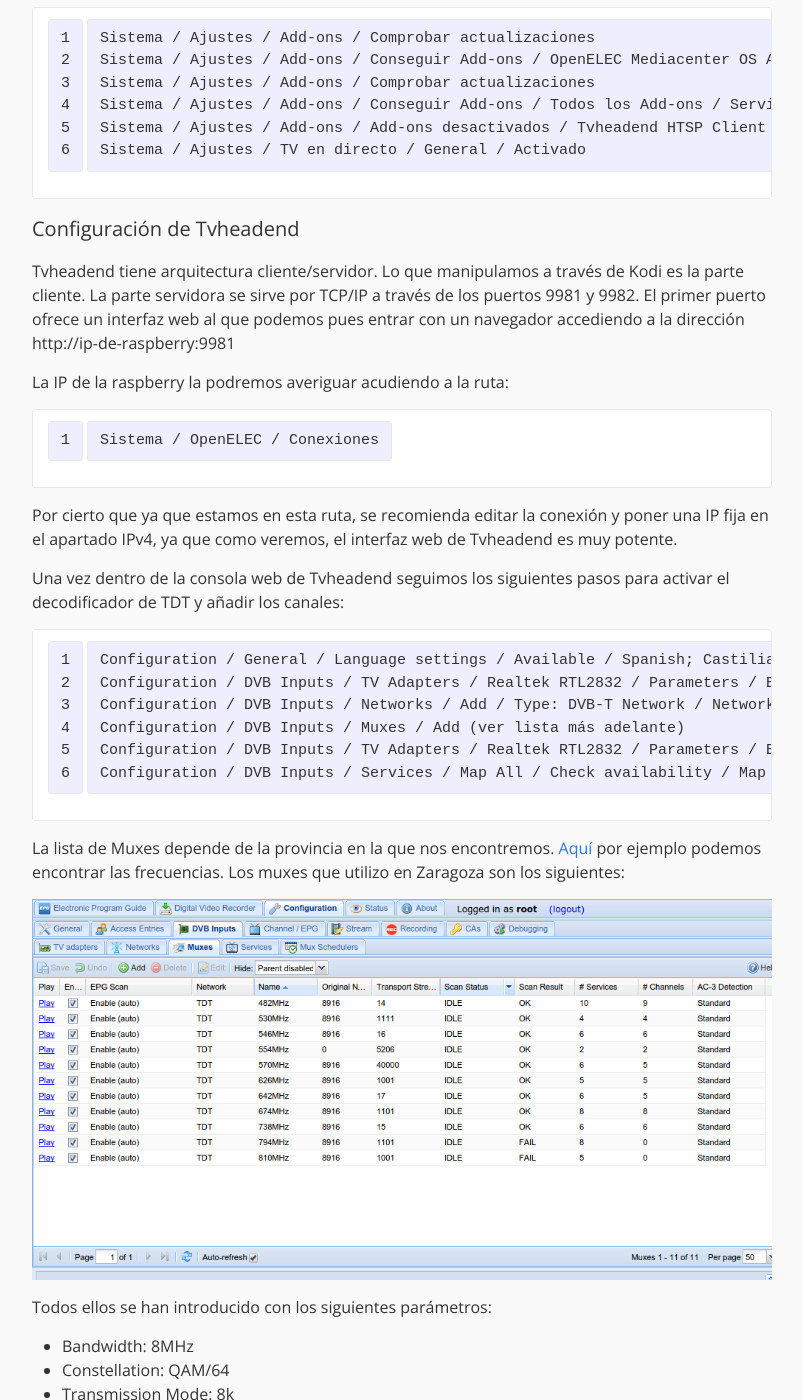
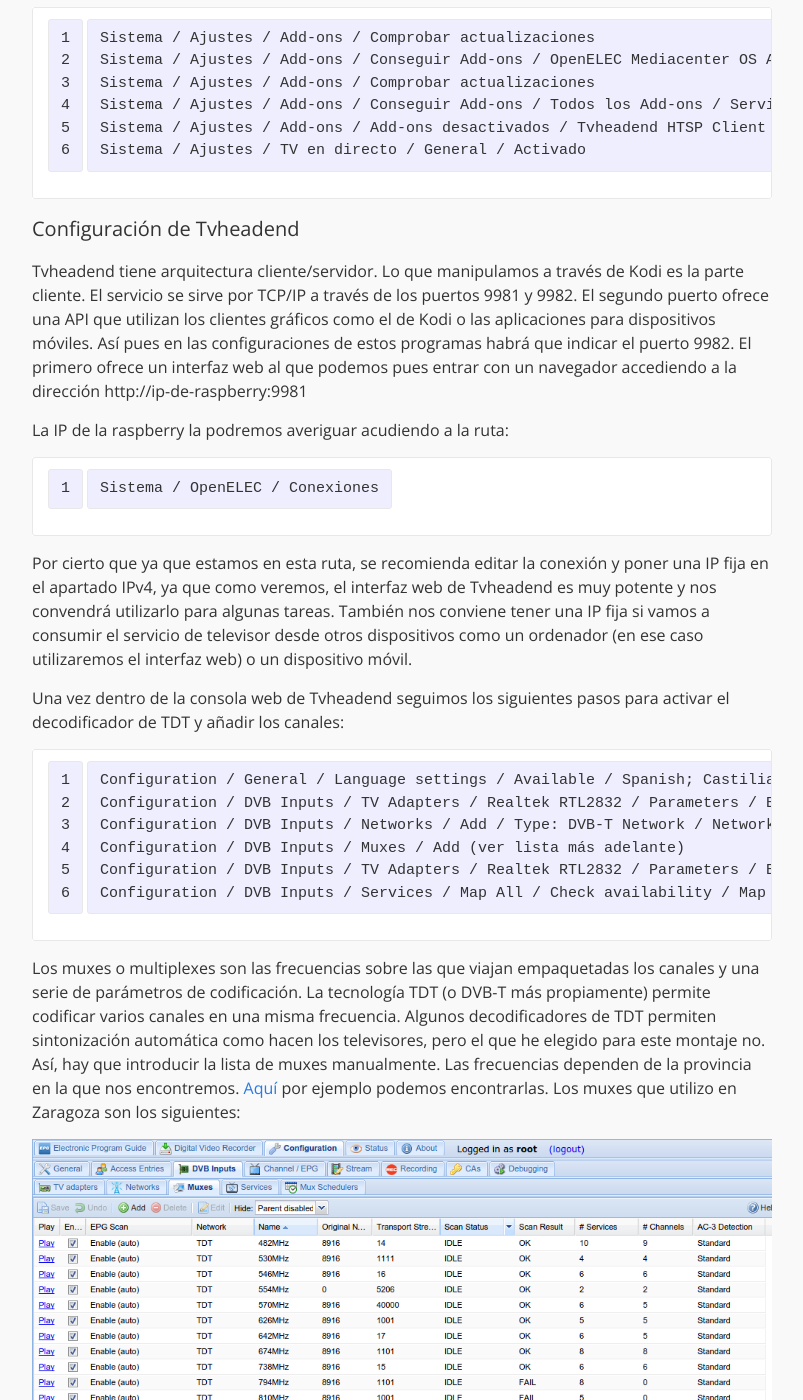
Before and after one commit to eduardofilo/eduardofilo.jekyll, a Jekyll site: the page built from _posts/2015-03-14-raspi2-kodi-tvheadend.md, in a window 1280 px wide and 1400 px high, scrolled down 3353 px. Shown: the whole window, without its empty margins (238-1041 px from the left). Built offline with Jekyll 4.4.1, drawn with Linux system fonts in a browser that asks for light colours; Markdown is read by kramdown in place of the engine named in the settings; some of the changed text lies outside the part shown.

Commit message:
Aclaraciones post sobre Kodi.

```diff
--- a/_posts/2015-03-14-raspi2-kodi-tvheadend.md
+++ b/_posts/2015-03-14-raspi2-kodi-tvheadend.md
@@ -96,13 +96,13 @@
 
 #### Configuración de Tvheadend
 
-Tvheadend tiene arquitectura cliente/servidor. Lo que manipulamos a través de Kodi es la parte cliente. La parte servidora se sirve por TCP/IP a través de los puertos 9981 y 9982. El primer puerto ofrece un interfaz web al que podemos pues entrar con un navegador accediendo a la dirección http://ip-de-raspberry:9981
+Tvheadend tiene arquitectura cliente/servidor. Lo que manipulamos a través de Kodi es la parte cliente. El servicio se sirve por TCP/IP a través de los puertos 9981 y 9982. El segundo puerto ofrece una API que utilizan los clientes gráficos como el de Kodi o las aplicaciones para dispositivos móviles. Así pues en las configuraciones de estos programas habrá que indicar el puerto 9982. El primero ofrece un interfaz web al que podemos pues entrar con un navegador accediendo a la dirección http://ip-de-raspberry:9981
 
 La IP de la raspberry la podremos averiguar acudiendo a la ruta:
 
     Sistema / OpenELEC / Conexiones
 
-Por cierto que ya que estamos en esta ruta, se recomienda editar la conexión y poner una IP fija en el apartado IPv4, ya que como veremos, el interfaz web de Tvheadend es muy potente.
+Por cierto que ya que estamos en esta ruta, se recomienda editar la conexión y poner una IP fija en el apartado IPv4, ya que como veremos, el interfaz web de Tvheadend es muy potente y nos convendrá utilizarlo para algunas tareas. También nos conviene tener una IP fija si vamos a consumir el servicio de televisor desde otros dispositivos como un ordenador (en ese caso utilizaremos el interfaz web) o un dispositivo móvil.
 
 Una vez dentro de la consola web de Tvheadend seguimos los siguientes pasos para activar el decodificador de TDT y añadir los canales:
 
@@ -113,7 +113,7 @@
     Configuration / DVB Inputs / TV Adapters / Realtek RTL2832 / Parameters / Basic Settings / Networks / (seleccionamos TDT) / Save
     Configuration / DVB Inputs / Services / Map All / Check availability / Map
 
-La lista de Muxes depende de la provincia en la que nos encontremos. [Aquí](http://www.tdt1.com/) por ejemplo podemos encontrar las frecuencias. Los muxes que utilizo en Zaragoza son los siguientes:
+Los muxes o multiplexes son las frecuencias sobre las que viajan empaquetadas los canales y una serie de parámetros de codificación. La tecnología TDT (o DVB-T más propiamente) permite codificar varios canales en una misma frecuencia. Algunos decodificadores de TDT permiten sintonización automática como hacen los televisores, pero el que he elegido para este montaje no. Así, hay que introducir la lista de muxes manualmente. Las frecuencias dependen de la provincia en la que nos encontremos. [Aquí](http://www.tdt1.com/) por ejemplo podemos encontrarlas. Los muxes que utilizo en Zaragoza son los siguientes:
 
 ![TDT Muxes](/images/posts/muxes.png)
 
@@ -123,6 +123,16 @@
 * Constellation: QAM/64
 * Transmission Mode: 8k
 * Resto de parámetros: AUTO
+
+Una vez introducidos los muxes, hay que esperar a que el sistema los escanee. El proceso suele tardar un buen rato y se observa su evolución en las columnas `Scan Status` y `Scan Result` del pantallazo anterior. Una vez que veamos que todos los muxes han sido analizados, tenemos que indicar a Tvheadend que mapee los servicios encontrados con canales. Esto lo haremos pulsando el botón `Map All` que se encuentra en la ruta:
+
+    Configuration / DVB Inputs / Services / Map All
+
+Para ordenar la lista de canales, hay que acudir a la siguiente ruta y asignar números correlativos a la columna `Number`:
+
+    Configuration / Channel/EPG / Channels
+
+Cuando hayamos terminado de numerar los canales pulsaremos el botón `Save`.
 
 ### Instalación licencia MPEG-2
 
```
